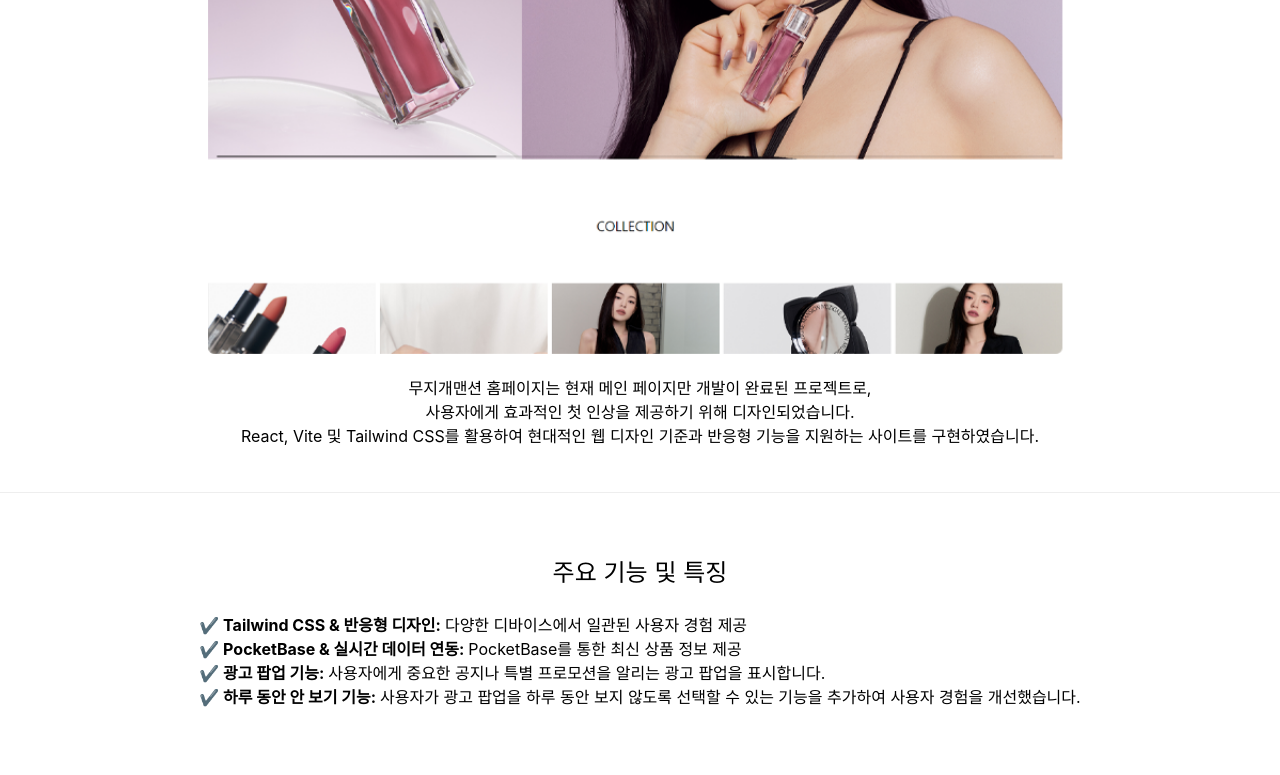
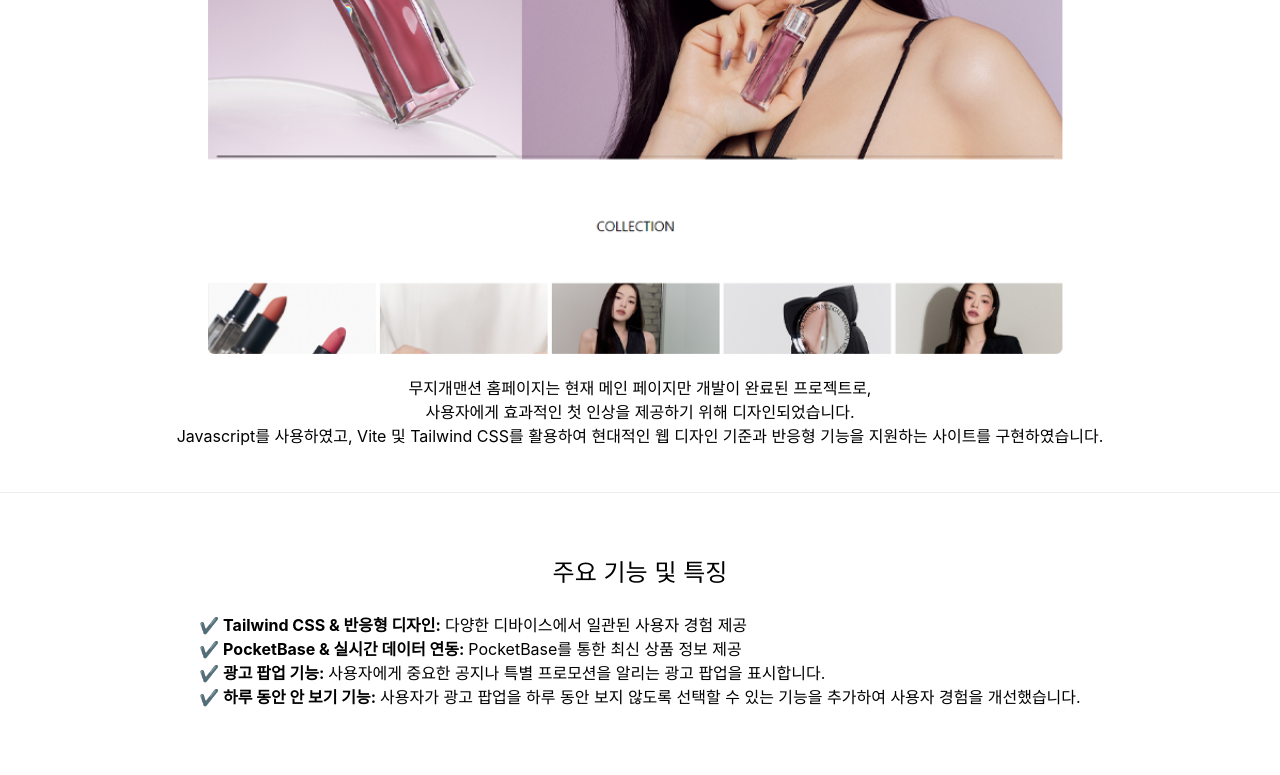
Before and after one commit to yeo-seoyun/seoyun-portfolio2024, a React (Vite) app: page /muzigaemansion in a window 1280 px wide. Shown: the part 561-1336 px from the top of the page. Built offline with nearby package versions, Linux system fonts and the light colour scheme; a web font is replaced by a local one.

Commit message:
svg 이미지 파일 수정, 무지개 맨션 디테일 페이지 수정

```diff
--- a/src/pages/DetailPage/Muzigae.jsx
+++ b/src/pages/DetailPage/Muzigae.jsx
@@ -17,7 +17,6 @@ function Muzigae() {
     { name: "HTML", image: html },
     { name: "CSS", image: css },
     { name: "JavaScript", image: javascript },
-    { name: "React", image: react },
     { name: "Tailwind", image: tailwind },
     { name: "Pocketbase", image: pocketbase },
     { name: "Vite", image: vite },
@@ -35,8 +34,8 @@ function Muzigae() {
             githubLink="https://github.com/yeo-seoyun/muzigae-mansion"
             projectImage={safari}
             description="무지개맨션 홈페이지는 현재 메인 페이지만 개발이 완료된 프로젝트로, <br />
-            사용자에게 효과적인 첫 인상을 제공하기 위해 디자인되었습니다. <br />
-            React, Vite 및 Tailwind CSS를 활용하여 현대적인 웹 디자인 기준과 반응형 기능을 지원하는 사이트를 구현하였습니다."
+            사용자에게 효과적인 첫 인상을 제공하기 위해 디자인되었습니다. <br /> Javascript를 사용하였고,
+            Vite 및 Tailwind CSS를 활용하여 현대적인 웹 디자인 기준과 반응형 기능을 지원하는 사이트를 구현하였습니다."
           />
 
           <div className="w-full border-b"></div>
```
Also changed, not shown: src/assets/icon-mouse.svg.
